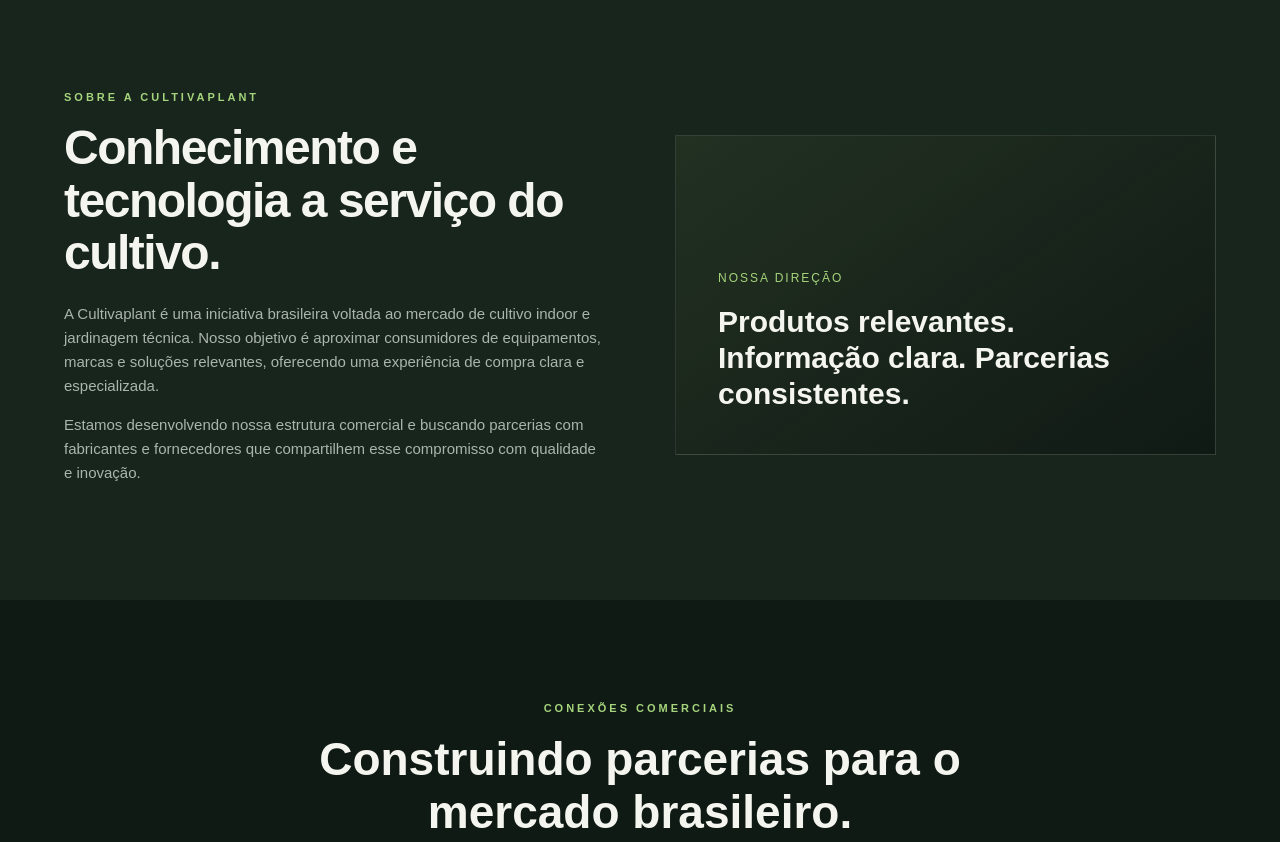
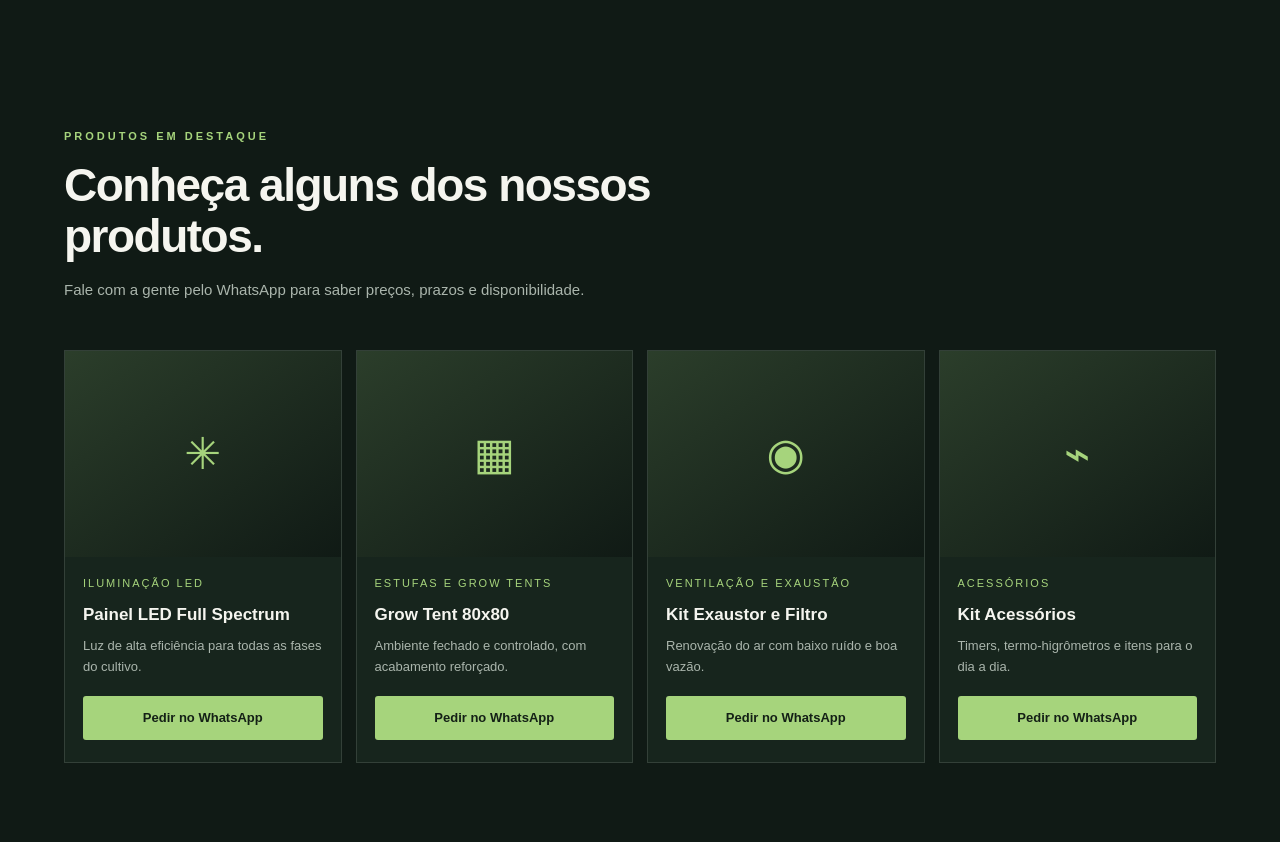
Before and after one commit to cultivaplant/sitenovo-cultivaplant, a plain HTML site: page index.html in a window 1280 px wide. Shown: the part 1440-2282 px from the top of the page. Drawn offline with Linux system fonts and the light colour scheme.

Commit message:
Add files via upload

```diff
--- a/index.html
+++ b/index.html
@@ -106,6 +106,8 @@
         position: relative;
         overflow: hidden;
         background:
+          linear-gradient(90deg, rgba(16, 26, 21, 0.92) 30%, rgba(16, 26, 21, 0.3) 100%),
+          url("/banner.jpg") center / cover no-repeat,
           radial-gradient(ellipse at 80% 45%, rgba(117, 166, 85, 0.22), transparent 42%),
           linear-gradient(115deg, #101a15 35%, #1c3022 100%);
       }
@@ -273,9 +275,60 @@
       .footer-links { display: flex; flex-direction: column; gap: 6px; align-items: flex-end; }
       @media (max-width: 560px) { .footer-links { align-items: flex-start; } }
       @media (prefers-reduced-motion: reduce) { .wa-float { transition: none; } }
+
+      /* Faixa promocional */
+      .promo {
+        background: var(--green);
+        color: #142016;
+        text-align: center;
+        font-size: 13px;
+        font-weight: 700;
+        padding: 9px 16px;
+      }
+      .promo a { text-decoration: underline; }
+
+      /* Produtos */
+      .products { display: grid; grid-template-columns: repeat(4, 1fr); gap: 14px; }
+      .product {
+        display: flex;
+        flex-direction: column;
+        border: 1px solid var(--line);
+        background: var(--bg-soft);
+        overflow: hidden;
+        transition: 0.25s;
+      }
+      .product:hover { border-color: var(--green-dark); transform: translateY(-5px); }
+      .photo {
+        position: relative;
+        aspect-ratio: 4 / 3;
+        background: linear-gradient(145deg, rgba(166, 212, 124, 0.14), #101a15);
+        display: flex;
+        align-items: center;
+        justify-content: center;
+        color: var(--green);
+        font-size: 44px;
+        overflow: hidden;
+      }
+      .photo img {
+        position: absolute;
+        inset: 0;
+        width: 100%;
+        height: 100%;
+        object-fit: cover;
+        transition: transform 0.4s;
+      }
+      .product:hover .photo img { transform: scale(1.06); }
+      .product-body { padding: 18px 18px 22px; display: flex; flex-direction: column; flex: 1; }
+      .product small { color: var(--green); letter-spacing: 2px; font-size: 11px; text-transform: uppercase; }
+      .product h3 { font-size: 17px; margin: 8px 0; }
+      .product p { color: var(--muted); font-size: 13px; margin: 0 0 18px; flex: 1; }
+      .product .button { text-align: center; }
+      @media (max-width: 850px) { .products { grid-template-columns: repeat(2, 1fr); } }
+      @media (max-width: 560px) { .products { grid-template-columns: 1fr; } }
     </style>
   </head>
   <body>
+    <div class="promo">Atendimento rápido pelo WhatsApp · <a href="https://wa.me/5519995744862?text=Ol%C3%A1%21%20Tenho%20interesse%20em%3A%20seus%20produtos" target="_blank" rel="noopener">Fale com a gente</a></div>
     <header>
       <div class="container nav">
         <a class="brand" href="#inicio" aria-label="Cultivaplant - início">
@@ -284,6 +337,7 @@
         </a>
         <nav>
           <a href="#categorias">Categorias</a>
+          <a href="#produtos">Produtos</a>
           <a href="#sobre">Sobre</a>
           <a href="#parcerias">Parcerias</a>
           <a class="nav-cta" href="mailto:cultivaplant@gmail.com">Contato</a>
@@ -343,6 +397,54 @@
               <h3>Acessórios e Jardinagem</h3>
               <p>Produtos e ferramentas para complementar a estrutura de cultivo.</p>
             </article>
+          </div>
+        </div>
+      </section>
+
+      <section class="section" id="produtos">
+        <div class="container">
+          <div class="section-heading">
+            <div class="eyebrow">Produtos em destaque</div>
+            <h2>Conheça alguns dos nossos produtos.</h2>
+            <p>Fale com a gente pelo WhatsApp para saber preços, prazos e disponibilidade.</p>
+          </div>
+          <div class="products">
+          <article class="product">
+            <div class="photo"><span>✳</span><img src="/produto-1.jpg" alt="Painel LED Full Spectrum" loading="lazy" onerror="this.remove()" /></div>
+            <div class="product-body">
+              <small>Iluminação LED</small>
+              <h3>Painel LED Full Spectrum</h3>
+              <p>Luz de alta eficiência para todas as fases do cultivo.</p>
+              <a class="button" href="https://wa.me/5519995744862?text=Ol%C3%A1%21%20Tenho%20interesse%20em%3A%20Painel%20LED%20Full%20Spectrum" target="_blank" rel="noopener">Pedir no WhatsApp</a>
+            </div>
+          </article>
+          <article class="product">
+            <div class="photo"><span>▦</span><img src="/produto-2.jpg" alt="Grow Tent 80x80" loading="lazy" onerror="this.remove()" /></div>
+            <div class="product-body">
+              <small>Estufas e Grow Tents</small>
+              <h3>Grow Tent 80x80</h3>
+              <p>Ambiente fechado e controlado, com acabamento reforçado.</p>
+              <a class="button" href="https://wa.me/5519995744862?text=Ol%C3%A1%21%20Tenho%20interesse%20em%3A%20Grow%20Tent%2080x80" target="_blank" rel="noopener">Pedir no WhatsApp</a>
+            </div>
+          </article>
+          <article class="product">
+            <div class="photo"><span>◉</span><img src="/produto-3.jpg" alt="Kit Exaustor e Filtro" loading="lazy" onerror="this.remove()" /></div>
+            <div class="product-body">
+              <small>Ventilação e Exaustão</small>
+              <h3>Kit Exaustor e Filtro</h3>
+              <p>Renovação do ar com baixo ruído e boa vazão.</p>
+              <a class="button" href="https://wa.me/5519995744862?text=Ol%C3%A1%21%20Tenho%20interesse%20em%3A%20Kit%20Exaustor%20e%20Filtro" target="_blank" rel="noopener">Pedir no WhatsApp</a>
+            </div>
+          </article>
+          <article class="product">
+            <div class="photo"><span>⌁</span><img src="/produto-4.jpg" alt="Kit Acessórios" loading="lazy" onerror="this.remove()" /></div>
+            <div class="product-body">
+              <small>Acessórios</small>
+              <h3>Kit Acessórios</h3>
+              <p>Timers, termo-higrômetros e itens para o dia a dia.</p>
+              <a class="button" href="https://wa.me/5519995744862?text=Ol%C3%A1%21%20Tenho%20interesse%20em%3A%20Kit%20Acess%C3%B3rios" target="_blank" rel="noopener">Pedir no WhatsApp</a>
+            </div>
+          </article>
           </div>
         </div>
       </section>
```
